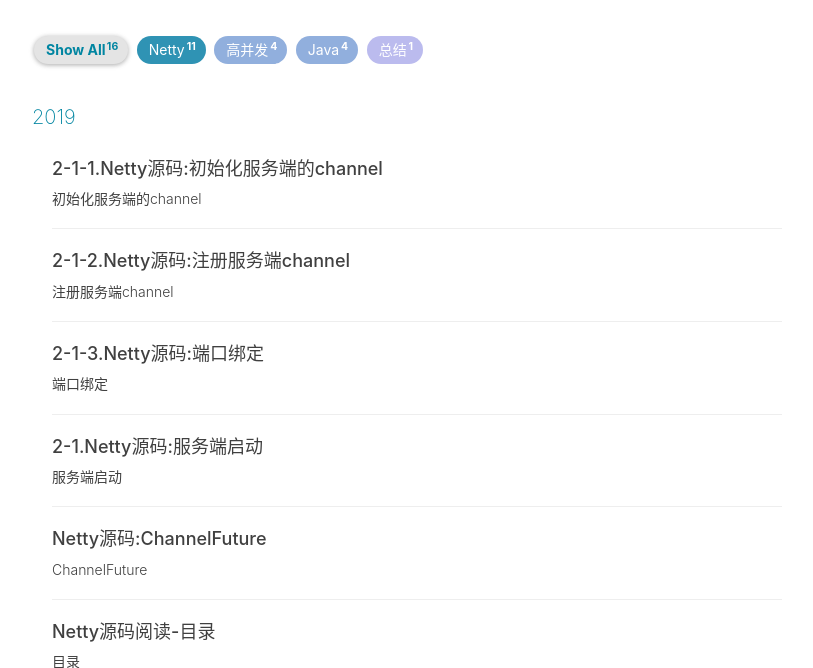
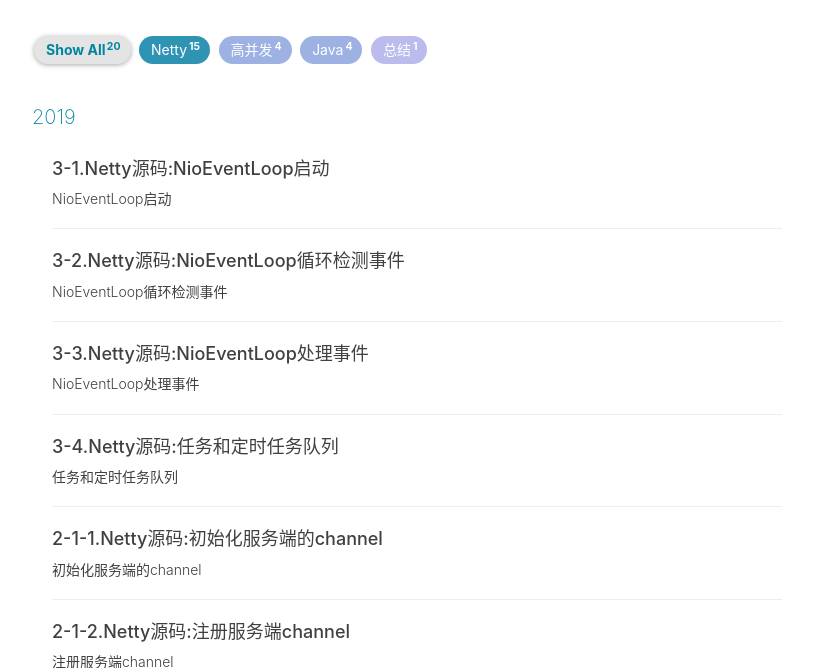
Before and after one commit to ZhaoLeBoy/zhaoleboy.github.io, a Jekyll site: the page built from archive.html, in a window 1280 px wide and 900 px high, cut to the strip 232-900 px from the top of the window. Shown: the whole strip, without its empty margins (233-1046 px from the left). Built offline with Jekyll 4.4.1, drawn with Linux system fonts in a browser that asks for light colours; nearby versions of some CDN libraries; comment, search, counter and statistics services are not loaded; some of the changed lines change nothing that is shown.

Commit message:
新增了文章

````diff
--- a/_posts/2019-01-26-netty-catalogue.md
+++ b/_posts/2019-01-26-netty-catalogue.md
@@ -61,7 +61,13 @@
 * **[【2-1.Netty源码:服务端启动】](http://jinlipool.com/2019/01/29/netty-2-1-ServerStart/)**
   * **[【2-1-1.Netty源码:初始化服务端的channel】](http://jinlipool.com/2019/01/29/netty-2-1-1-server-channel-initialization/)**
   * **[【2-1-2.Netty源码:注册服务端channel】](http://jinlipool.com/2019/01/29/netty-2-1-2-server-channel-register/)**
-  * **[【2-1-3.Netty源码:端口绑定】](http://jinlipool.com/2019/01/29/netty-2-1-3-server-socket-bind.md/)**
+  * **[【2-1-3.Netty源码:端口绑定】](http://jinlipool.com/2019/01/29/netty-2-1-3-server-socket-bind/)**
+
+#### 三.EventLoop
+* **[【3-1.Netty源码:NioEventLoop启动】](http://jinlipool.com/2019/01/30/netty-3-1-evetloop-start/)**
+* **[【3-2.Netty源码:NioEventLoop循环检测事件】](http://jinlipool.com/2019/01/30/netty-3-2-evetloop-event-detection/)**
+* **[【3-3.Netty源码:NioEventLoop处理事件】](http://jinlipool.com/2019/01/30/netty-3-3-handle-event/)**
+* **[【3-4.Netty源码:任务和定时任务队列】](http://jinlipool.com/2019/01/30/netty-3-4-task.md/)**
 
 #### 扩展
   * **[【Netty源码:ChannelFuture】](http://jinlipool.com/2019/01/28/netty-extend-1-ChannelFuture/)**
--- /dev/null
+++ b/_posts/2019-01-30-netty-3-1-evetloop-start.md
@@ -0,0 +1,90 @@
+---
+layout:     post
+title:      "3-1.Netty源码:NioEventLoop启动"
+subtitle:   "NioEventLoop启动"
+date:        2019-01-30
+author:     "ZhaoLe"
+header-img: "img/netty/scalable-io/post-bg.jpg"
+catalog: true
+tags:
+    - Netty
+---
+
+```java
+//AbstractBootStrap.java
+private static void doBind0(
+        final ChannelFuture regFuture, final Channel channel,
+        final SocketAddress localAddress, final ChannelPromise promise) {
+  channel.eventLoop().execute(new Runnable() {
+    @Override
+    public void run() {
+      if (regFuture.isSuccess()) {
+          channel.bind(localAddress, promise).addListener(ChannelFutureListener.CLOSE_ON_FAILURE);
+      } else {
+          promise.setFailure(regFuture.cause());
+      }
+    }
+  });
+}
+```
+把绑定的方法包装成一个任务，放到事件执行器 中执行。具体是在`SingleThreadEventExecutor#execute`中实现
+具体可以看[【2-1-3.Netty源码:端口绑定】](http://jinlipool.com/2019/01/29/netty-2-1-3-server-socket-bind/)，已经介绍了bind()方法具体做的是什么。
+
+```java
+ @Override
+  public void execute(Runnable task) {
+    ...
+    boolean inEventLoop = inEventLoop();
+    addTask(task);
+    if (!inEventLoop) {
+      startThread();
+      if (isShutdown() && removeTask(task)) {
+          reject();
+      }
+    }
+
+    if (!addTaskWakesUp && wakesUpForTask(task)) {
+        wakeup(inEventLoop);
+    }
+  }
+```
+* 【4】判断当前线程是否是eventLoop线程，
+* 【5】将任务放到任务队列，具体是`taskQueue.offer(task)`，详细可见[【3-4.Netty源码:任务和定时任务队列】](http://jinlipool.com/2019/01/30/netty-3-4-task.md/)
+* 【7】开启线程
+
+  ```java
+  private void startThread() {
+    if (state == ST_NOT_STARTED) {
+      if (STATE_UPDATER.compareAndSet(this, ST_NOT_STARTED, ST_STARTED)) {
+        try {
+            doStartThread();
+        }
+            ...
+      }
+    }
+  }
+  ```
+
+  ```java
+  private void doStartThread() {
+    assert thread == null;
+    executor.execute(new Runnable() {
+      @Override
+      public void run() {
+        ...
+        boolean success = false;
+        ...
+        try {
+            SingleThreadEventExecutor.this.run();
+            success = true;
+        }
+         ...
+      }
+    });
+  }
+  ```
+  * 【2】有个断言。线程不能为空
+  * 【3】是调用`DefaultThreadFactory#execute(Runnable`方法新开启一个线程并且启动，netty将Runnable封装成`FastThreadLocalRunnable`，并且将这个线程封装`FastThreadLocalThread`后启动
+  * 【10】线程执行。具体实现NioEventLoop#run，具体实现方法见下一篇文章。
+
+主线程会调用bind方法 bind方法会作为一个task被放到任务队列里，然后调用服务端execute的方法，nett有会判断调用的方法不是在NioEventLoop线程中，然后调用`doStartThread`方法创建一个线程，并保存下来 最后调用`  SingleThreadEventExecutor.this.run();`进行启动
--- /dev/null
+++ b/_posts/2019-01-30-netty-3-2-evetloop-event-detection.md
@@ -0,0 +1,121 @@
+---
+layout:     post
+title:      "3-2.Netty源码:NioEventLoop循环检测事件"
+subtitle:   "NioEventLoop循环检测事件"
+date:        2019-01-30
+author:     "ZhaoLe"
+header-img: "img/netty/scalable-io/post-bg.jpg"
+catalog: true
+tags:
+    - Netty
+---
+
+```java
+  @Override
+  protected void run() {
+    for (; ; ) {
+      try {
+        switch (selectStrategy.calculateStrategy(selectNowSupplier, hasTasks())) {
+          ...
+            case SelectStrategy.SELECT:
+                //检测IO事件
+                select(wakenUp.getAndSet(false));
+          ...
+        }
+         ...
+      }
+     ...
+    }
+  }
+```
+
+>因为这段代码过长，所以解释方法就直接写在代码里面了方便查看
+
+```java
+private void select(boolean oldWakenUp) throws IOException {
+  Selector selector = this.selector;
+  try {
+      int selectCnt = 0;     //记录轮训次数
+      long currentTimeNanos = System.nanoTime(); //当前时间
+
+      long selectDeadLineNanos = currentTimeNanos + delayNanos(currentTimeNanos);
+
+      for (; ; ) {
+          if (selector.selectNow() > 0) {
+              System.out.println("selectNow");
+          }
+          if (selector.select() > 0) {
+              System.out.println("select");
+          }
+          // 本次select任务超时时间  500000L做个微调值   除1000000L 是为了纳秒转为毫秒
+          long timeoutMillis = (selectDeadLineNanos - currentTimeNanos + 500000L) / 1000000L;
+
+          if (timeoutMillis <= 0) {//超时了
+              if (selectCnt == 0) {//select次数是0
+                  // 返回 Channel 新增的感兴趣的就绪 IO 事件数量。
+                  selector.selectNow();//非堵塞的select方法 立即返回事件
+                  selectCnt = 1;
+              }
+              break;
+          }
+
+          //wakenUp唤醒&& 任务队列是有任务
+          if (hasTasks() && wakenUp.compareAndSet(false, true)) {
+              // selectNow() 方法会检查当前是否有就绪的 IO 事件, 如果有, 则返回就绪 IO 事件的个数; 如果没有, 则返回0
+              selector.selectNow();//非堵塞select方法
+              selectCnt = 1;
+              break;
+          }
+
+          //堵塞， 调用了 selector.select(timeoutMillis), 而这个调用是会阻塞住当前线程的, timeoutMillis 是阻塞的超时时间.
+          int selectedKeys = selector.select(timeoutMillis);
+          selectCnt++;
+
+          //说明有任务或者有正在处理的任务，
+          if (selectedKeys != 0 || oldWakenUp || wakenUp.get() || hasTasks() || hasScheduledTasks()) {
+              // - Selected something,
+              // - waken up by user, or
+              // - the task queue has a pending task.
+              // - a scheduled task is ready for processing
+              break;
+          }
+
+          //线程断了。。。
+          if (Thread.interrupted()) {
+              if (logger.isDebugEnabled()) {
+                 ...
+              }
+              selectCnt = 1;
+              break;
+          }
+
+          //到这个地方已经发生过堵塞操作 记录时间
+          long time = System.nanoTime();
+
+          //time - currentTimeNanos 小于TimeUnit.MILLISECONDS.toNanos(timeoutMillis)
+          //完成一次堵塞操作的时间 - 轮训前的时间 < 任务超时时间   说明实际上没有发生堵塞 ，空轮训了。。
+          /**
+           * 大致可以这么看 ，执行select前记录下时间  30s ， 执行一个select时间要60s   , 执行select后 记录时间 50s
+           * [如果执行select后的时间]  - [执行selelct需要的时间] < [执行select前记录时间] ，说明了 这个select 操作是没有发生，空轮循了一次
+           */
+          if (time - TimeUnit.MILLISECONDS.toNanos(timeoutMillis) >= currentTimeNanos) {
+              selectCnt = 1;
+          } else if (SELECTOR_AUTO_REBUILD_THRESHOLD > 0 &&
+                  selectCnt >= SELECTOR_AUTO_REBUILD_THRESHOLD) {//512次
+              //大于一个阈值 默认512
+              //老的select重新注册新的selector 防止空轮训
+              rebuildSelector();
+              selector = this.selector;
+
+              selector.selectNow();
+              selectCnt = 1;
+              break;
+          }
+
+          currentTimeNanos = time;
+      }
+    ...
+}
+```
+
+* 【7】`delayNanos(currentTimeNanos)`获取延迟任务队列中第一个任务截止时间，如果返回时空则默认1s，selectDeadLineNanos是记录这次select操作的截止时间。
--- /dev/null
+++ b/_posts/2019-01-30-netty-3-3-handle-event.md
@@ -0,0 +1,90 @@
+---
+layout:     post
+title:      "3-3.Netty源码:NioEventLoop处理事件"
+subtitle:   "NioEventLoop处理事件"
+date:        2019-01-30
+author:     "ZhaoLe"
+header-img: "img/netty/scalable-io/post-bg.jpg"
+catalog: true
+tags:
+    - Netty
+---
+
+```java
+@Override
+protected void run() {
+  for (; ; ) {
+    try {
+      ...select部分...
+        final int ioRatio = this.ioRatio;
+      if (ioRatio == 100) {
+          try {
+              processSelectedKeys();//处理io相关逻辑
+          } finally {
+              // Ensure we always run tasks.
+              runAllTasks();//处理外部线程进入队列的任务
+          }
+      } else {
+          final long ioStartTime = System.nanoTime();
+          try {
+              processSelectedKeys();
+          } finally {
+              // Ensure we always run tasks.
+              final long ioTime = System.nanoTime() - ioStartTime;
+              runAllTasks(ioTime * (100 - ioRatio) / ioRatio);
+          }
+      }
+    }
+   ...
+  }
+}
+```
+* 【8】见[【3-2.Netty源码:NioEventLoop循环检测事件】](http://jinlipool.com/2019/01/30/netty-3-2-evetloop-event-detection/)
+* 【9】 processSelectedKeys此处是处理相关io连接问题
+
+  ```java
+    private void processSelectedKeysOptimized() {
+      //获取key
+      for (int i = 0; i < selectedKeys.size; ++i) {
+        final SelectionKey k = selectedKeys.keys[i];
+        selectedKeys.keys[i] = null;
+
+        final Object a = k.attachment();
+
+        if (a instanceof AbstractNioChannel) {
+            processSelectedKey(k, (AbstractNioChannel) a);
+        } else {
+            @SuppressWarnings("unchecked")
+            NioTask<SelectableChannel> task = (NioTask<SelectableChannel>) a;
+            processSelectedKey(k, task);
+        }
+
+      ...
+      }
+    }
+  ```
+  * 【4-5】获取selectedKeys，由于在Channel关闭后，SelectedSelectionKeySet可以保持对SelectionKey的强引用，所以每次取出一次要对应设置null，最后由GC 回收。
+  * 【7】 这个attachment是来自服务员端`NioServerSocketChannel`的Channel信息,`AbstractNioChannel#doRegister`中`selectionKey = javaChannel().register(eventLoop().unwrappedSelector(), 0, this);`
+  * 【10】  processSelectedKey(k, (AbstractNioChannel) a);
+      ```java
+       private void processSelectedKey(SelectionKey k, AbstractNioChannel ch) {
+        final AbstractNioChannel.NioUnsafe unsafe = ch.unsafe();
+        ...
+        /**
+         * OP_ACCEPT: 请求在接受新连接并创建 Channel 时获得通知
+         * OP_CONNECT: 请求在建立一个连接时获得通知
+         * OP_READ: 请求当数据已经就绪，可以从 Channel 中读取时获得通知
+         * OP_WRITE: 请求当可以向 Channel 中写更多的数据时获得通知。这处理了套接字缓冲区被完 全填满时的情况，
+         *          这种情况通常发生在数据的发送速度比远程节点可处理的速度更 快的时候
+         */
+
+            ...
+          if ((readyOps & (SelectionKey.OP_READ | SelectionKey.OP_ACCEPT)) != 0 || readyOps == 0) {
+              unsafe.read();
+          }
+        }
+      ```
+      * 【14】处理读事件ing..........
+
+
+*【14】 详情见[【3-4.Netty源码:任务和定时任务队列】](http://jinlipool.com/2019/01/30/netty-3-4-task.md/)
--- /dev/null
+++ b/_posts/2019-01-30-netty-3-4-task.md
@@ -0,0 +1,195 @@
+---
+layout:     post
+title:      "3-4.Netty源码:任务和定时任务队列"
+subtitle:   "任务和定时任务队列"
+date:        2019-01-30
+author:     "ZhaoLe"
+header-img: "img/netty/scalable-io/post-bg.jpg"
+catalog: true
+tags:
+    - Netty
+---
+
+Netty中任务分普通任务`Runable`和定时任务`ScheduledFutureTask`。分别对应两种队列`Queue`和`PriorityQueue`
+
+### 任务添加
+
+#### 1.普通任务添加
+
+ >再SingleThreadEventExecutor#execute中进行 addTask
+
+```java
+ protected void addTask(Runnable task) {
+    ...
+    //taskQeue添加task
+    if (!offerTask(task)) {
+      reject(task);
+    }
+  }
+```
+
+#### 2.定时任务添加
+
+```java
+//客户端连接代码
+..
+bootstrap.config().group().schedule(() -> connect(bootstrap, host, port, retry - 1), delay, TimeUnit.SECONDS);
+...
+```
+
+```java
+@Override
+public ScheduledFuture<?> schedule(Runnable command, long delay, TimeUnit unit) {
+    ...
+    return schedule(new ScheduledFutureTask<Void>(
+            this, command, null, ScheduledFutureTask.deadlineNanos(unit.toNanos(delay))));
+}
+```
+
+
+  * 【4-5】把一个定时任务封装为ScheduledFutureTask，然后调用schedule添加到队列中。重写了`compareTo`方法.
+
+    > 重写了compareTo方法，截止时间小的向前排，截止时间相同的先入队列的排在前面
+
+    ```java
+      @Override
+      public int compareTo(Delayed o) {
+        if (this == o) {
+            return 0;
+        }
+
+        ScheduledFutureTask<?> that = (ScheduledFutureTask<?>) o;
+        long d = deadlineNanos() - that.deadlineNanos();
+        if (d < 0) {
+            return -1;
+        } else if (d > 0) {
+            return 1;
+        } else if (id < that.id) {
+            return -1;
+        } else if (id == that.id) {
+            throw new Error();
+        } else {
+            return 1;
+        }
+      }
+    ```
+    调用`schedule`添加到定时任务队列
+    ```java
+    <V> ScheduledFuture<V> schedule(final ScheduledFutureTask<V> task) {
+      if (inEventLoop()) {
+        scheduledTaskQueue().add(task);
+      } else {
+        execute(new Runnable() {
+          @Override
+          public void run() {
+              scheduledTaskQueue().add(task);
+          }
+        });
+      }
+
+      return task;
+    }
+    ```
+    * 【2】判断是否是在eventLoop线程中，
+    * 【5-10】如果不是eventLoop继续把添加定时任务作为一个task扔到线程执行器中执行，保证线程安全。
+
+      ```java
+      //初始化一个长度11的优先级队列
+      PriorityQueue<ScheduledFutureTask<?>> scheduledTaskQueue;
+      ..
+      PriorityQueue<ScheduledFutureTask<?>> scheduledTaskQueue() {
+      if (scheduledTaskQueue == null) {
+        scheduledTaskQueue = new DefaultPriorityQueue<ScheduledFutureTask<?>>(
+          SCHEDULED_FUTURE_TASK_COMPARATOR, 11);
+      }
+        return scheduledTaskQueue;
+      }
+      ```
+
+### 处理任务
+
+  >具体是在NioEventLoop#run方法中调用` runAllTasks(long timeoutNanos)`开始处理这些任务,具体实现是在`SingleThreadEventExecutor`实现。
+
+  ```java
+  protected boolean runAllTasks(long timeoutNanos) {
+    fetchFromScheduledTaskQueue();
+    Runnable task = pollTask();
+    if (task == null) {
+        afterRunningAllTasks();
+        return false;
+    }
+
+    final long deadline = ScheduledFutureTask.nanoTime() + timeoutNanos;
+    long runTasks = 0;
+    long lastExecutionTime;
+    for (; ; ) {
+        //执行这些任务
+        safeExecute(task);
+
+        runTasks++;
+
+        if ((runTasks & 0x3F) == 0) {
+            lastExecutionTime = ScheduledFutureTask.nanoTime();
+            if (lastExecutionTime >= deadline) {
+                break;
+            }
+        }
+
+        task = pollTask();
+        if (task == null) {
+            lastExecutionTime = ScheduledFutureTask.nanoTime();
+            break;
+        }
+    }
+
+    afterRunningAllTasks();
+    this.lastExecutionTime = lastExecutionTime;
+    return true;
+  }
+  ```
+
+  * 【2】将定时任务从scheduleTaskQueue中抽出来 存入普通任务队列`taskQueue`队列中
+
+    ```java
+      private boolean fetchFromScheduledTaskQueue() {
+        long nanoTime = AbstractScheduledEventExecutor.nanoTime();
+        Runnable scheduledTask = pollScheduledTask(nanoTime);
+        while (scheduledTask != null) {
+            if (!taskQueue.offer(scheduledTask)) {
+                scheduledTaskQueue().add((ScheduledFutureTask<?>) scheduledTask);
+                return false;
+            }
+            //轮训
+            scheduledTask = pollScheduledTask(nanoTime);
+        }
+        return true;
+      }
+    ```
+    * 【2-3】获取一个当前纳秒时间,去获取定时任务
+      ```java
+       protected final Runnable pollScheduledTask(long nanoTime) {
+          assert inEventLoop();
+          Queue<ScheduledFutureTask<?>> scheduledTaskQueue = this.scheduledTaskQueue;
+
+          ScheduledFutureTask<?> scheduledTask = scheduledTaskQueue == null ? null : scheduledTaskQueue.peek();
+          if (scheduledTask == null) {
+              return null;
+          }
+          if (scheduledTask.deadlineNanos() <= nanoTime) {
+              scheduledTaskQueue.remove();
+              return scheduledTask;
+          }
+
+          return null;
+      }
+      ```
+      * 【9-10】如果定时任务截止时间小于当前时间 说明时间到了 需要拿出来处理，拿出来处理的同时从队列中删除，如果没有的话 就不用处理
+
+    * 【5-8】添加定时任务到`taskQueue`队列（ScheduledFutureTask实现了Runable接口），如果添加定时任务到队列失败了 需要吧这个任务放回到定时任务队列中继续等下次处理。
+    * 【10】重复步骤，直到符合条件的定时任务全部取出来并且放入到`taskQueue`中
+
+* 【3】从taskQueue里面取任务执行
+* 【5】其实是调用runAllTasksFrom 执行收尾任务操作 (`tailTasks`从哪来的？？？？？？)
+* 【9】计算下任务截止时间 不能超过传入的`timeoutNanos`时间
+* 【14】执行任务，内部就是直接调用`run`方法
+* 【16-23】记录下执行的任务次数,每64次判断下当前时间是否超过截止时间,如果当前任务时间超过截止时间，官方说明是生成nanoTime比较耗时。要以固定频率判断下。
````
